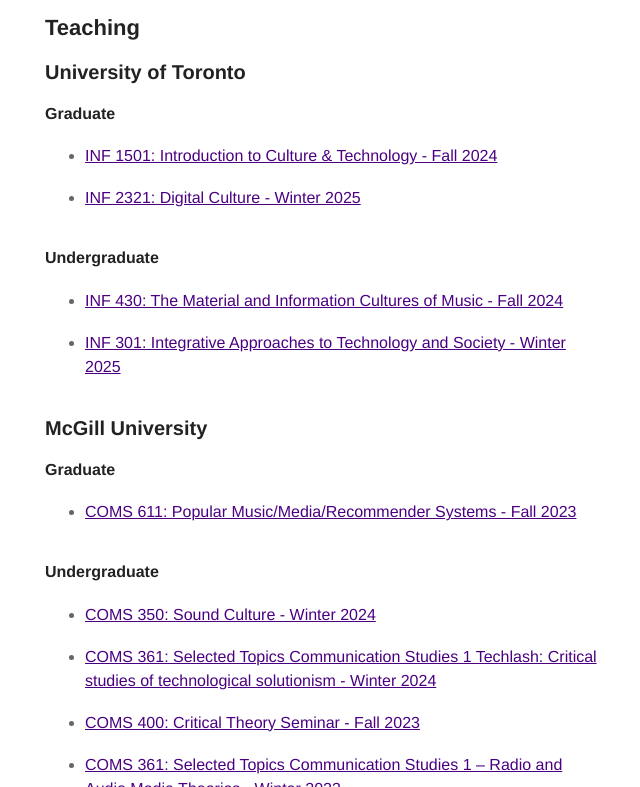
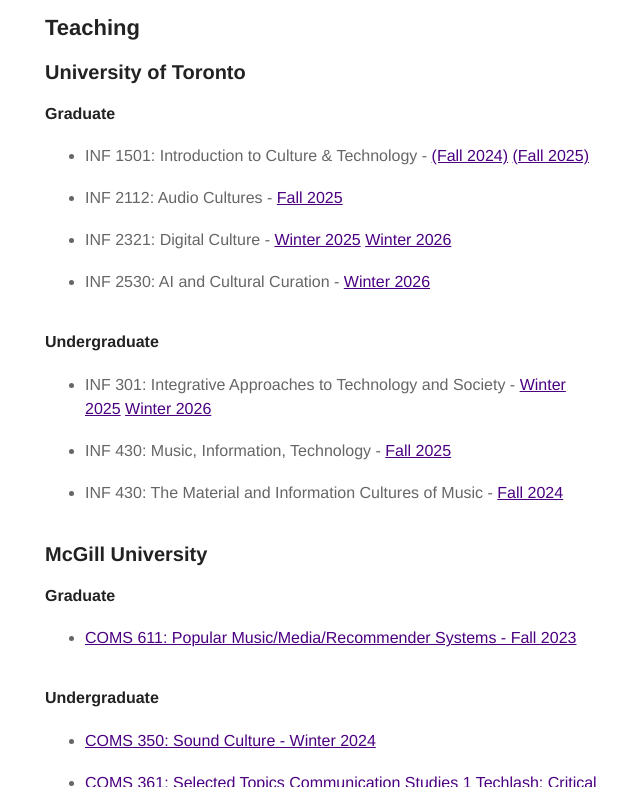
Before and after one commit to guzferreira/guzferreira.github.io, a Jekyll site: the page built from about.md, in a window 1280 px wide and 900 px high, scrolled down 728 px, cut to the strip 113-900 px from the top of the window. Shown: the whole strip, without its empty margins (315-955 px from the left). Built offline with Jekyll 4.4.1, drawn with Linux system fonts in a browser that asks for light colours.

Commit message:
March updates

```diff
--- a/about.md
+++ b/about.md
@@ -21,8 +21,10 @@ layout: page
 
 <ul class="skill-list">
 
-	<li><a href="#">INF 1501: Introduction to Culture & Technology - Fall 2024</a></li><br>
-	<li><a href="#">INF 2321: Digital Culture - Winter 2025</a></li><br>
+	<li>INF 1501: Introduction to Culture & Technology - <a href="/assets/courses/UofT/INF1501-F2024-Ferreira-02Sept24.pdf">(Fall 2024)</a> <a href="#">(Fall 2025)</a></li><br>
+	<li>INF 2112: Audio Cultures - <a href="#">Fall 2025</a></li><br>
+	<li>INF 2321: Digital Culture - <a href="#">Winter 2025</a> <a href="#">Winter 2026</a></li><br>
+	<li>INF 2530: AI and Cultural Curation - <a href="#">Winter 2026</a></li><br>
 
 </ul>
 
@@ -30,8 +32,9 @@ layout: page
 
 <ul class="skill-list">
 
-	<li><a href="#">INF 430: The Material and Information Cultures of Music - Fall 2024</a></li><br>
-	<li><a href="#">INF 301: Integrative Approaches to Technology and Society - Winter 2025</a></li><br>
+	<li>INF 301: Integrative Approaches to Technology and Society - <a href="#">Winter 2025</a> <a href="#">Winter 2026</a></li><br>
+	<li>INF 430: Music, Information, Technology - <a href="#">Fall 2025</a></li><br>
+	<li>INF 430: The Material and Information Cultures of Music - <a href="#">Fall 2024</a></li><br>
 
 </ul>
 
```
Also changed, not shown: 15 other files.
